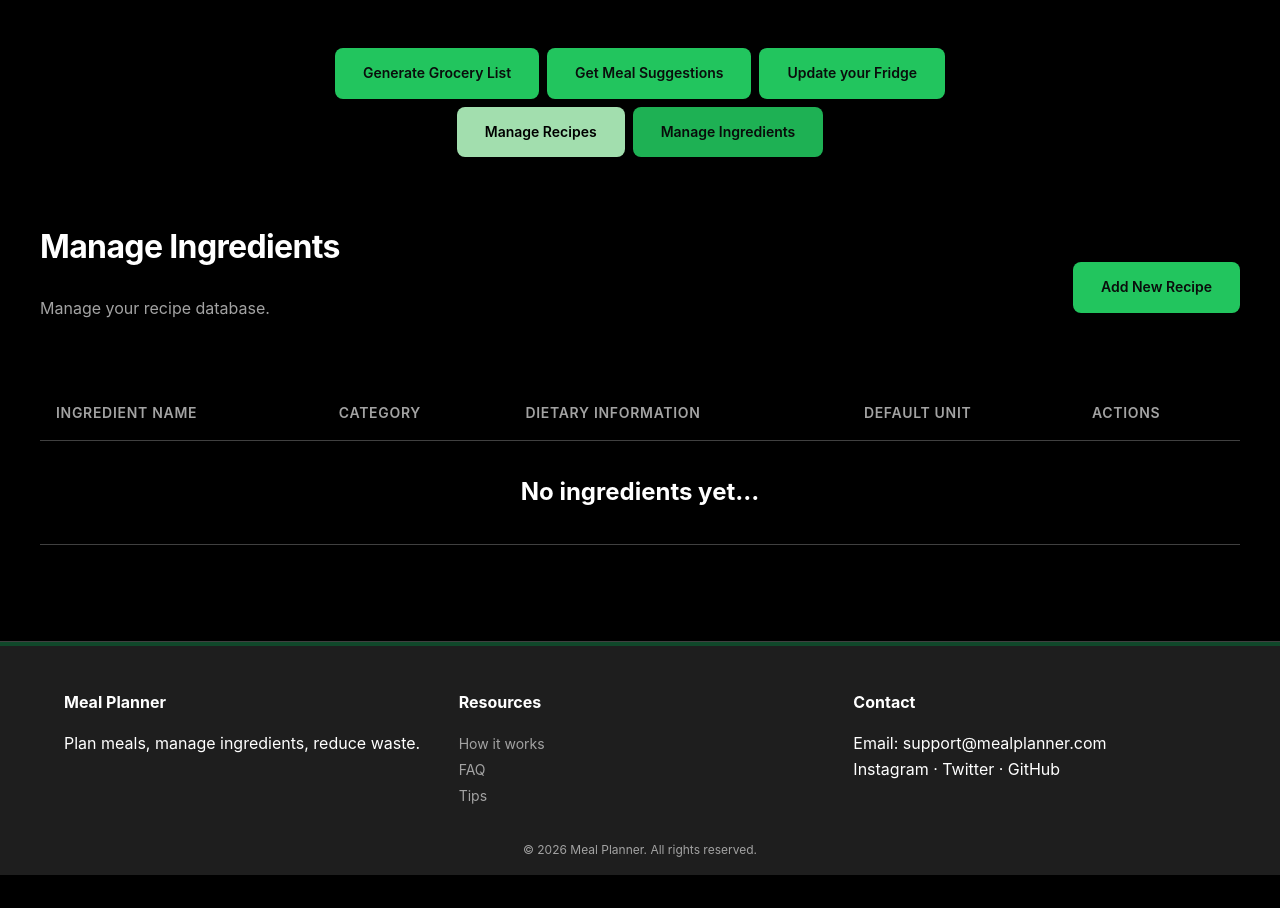
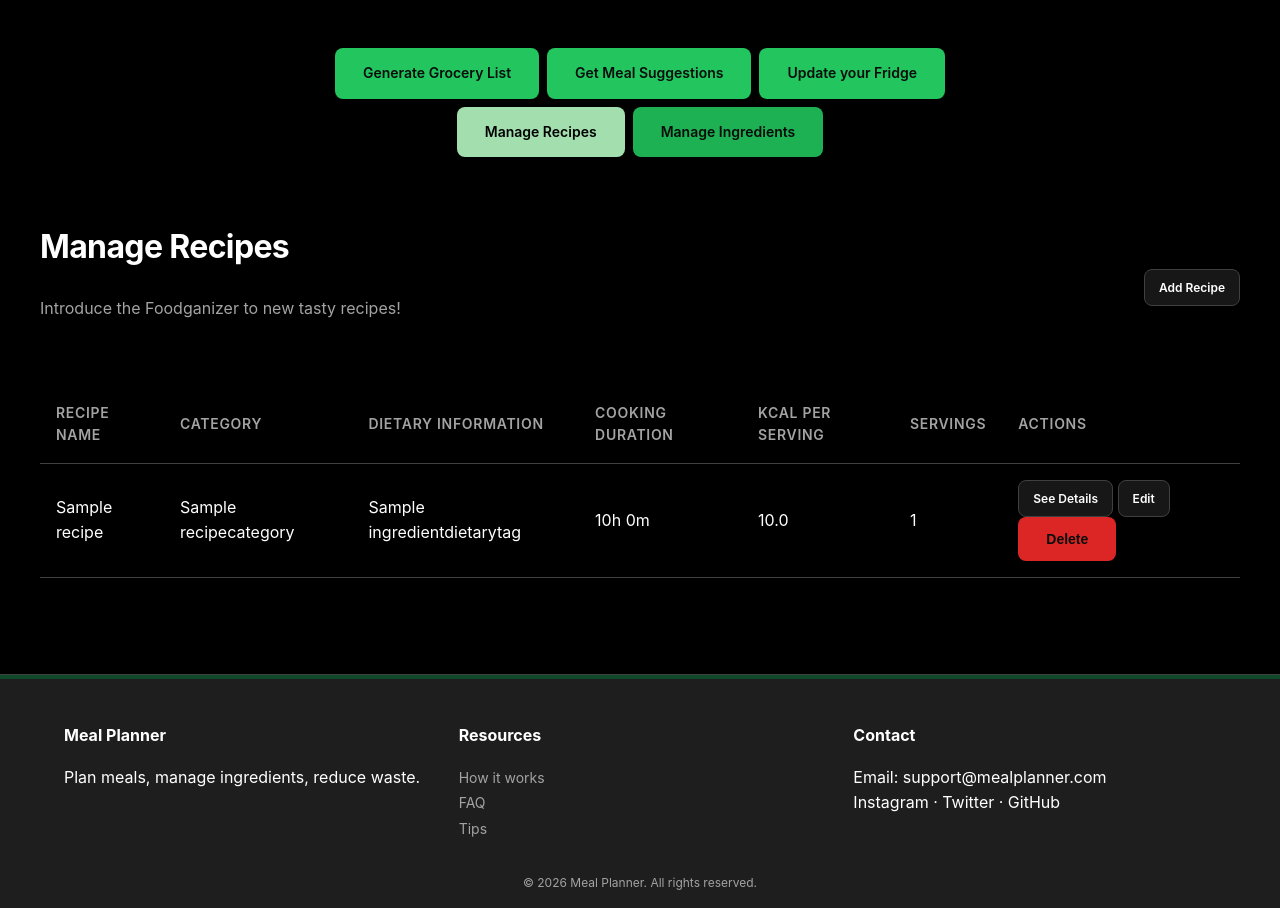
Before and after one commit to YoanaBast/healthy_meals, a Django app: page /recipes/ in a window 1280 px wide. Shown: the part 62-970 px from the top of the page. Before the commit the page ends 937 px from the top, so only its background shows below. Run offline with Django 5.2, Linux system fonts and the light colour scheme; tables that the repository leaves empty hold one stand-in row (values such as "Sample post"); parts of the project's set-up code (start-up, migrations or seed data) failed here and were passed over.

Commit message:
see details for recipes done, rendering done, delete done, edit not started, add is in progress,

```diff
--- a/ingredients/templates/ingredients/ingredient_detail.html
+++ b/ingredients/templates/ingredients/ingredient_detail.html
@@ -18,9 +18,10 @@
             <a href="{% url 'edit_ingredient' ingredient.id %}" class="btn btn-secondary">Edit</a>
             <button class="btn btn-danger"
                     type="button"
-                    onclick="openDeleteModal({{ ingredient.id }}, '{{ ingredient.name }}')">
+                    onclick="openDeleteModal('ingredient', {{ ingredient.id }}, '{{ ingredient.name|escapejs }}')">
                 Delete
             </button>
+
         </div>
     </div>
 
@@ -87,9 +88,10 @@
             {% for n, value in nutrients.items %}
             <tr>
                 <td>{{ n|upper }}</td>
-                <td>{{ value|floatformat:2 }}</td>
+                <td>{{ value }}</td>
             </tr>
             {% endfor %}
+
         </tbody>
     </table>
 
--- a/recipes/forms.py
+++ b/recipes/forms.py
@@ -0,0 +1,48 @@
+from django import forms
+from django.forms import inlineformset_factory
+
+from .models import Recipe, RecipeIngredient, RecipeCategory
+from ingredients.models import Ingredient, IngredientMeasurementUnit
+
+
+class RecipeFormAdmin(forms.ModelForm):
+    """
+    this changes the input/eedit option for the cooking time, the default was time and not duration
+    """
+    class Meta:
+        model = Recipe
+        fields = '__all__'
+        widgets = {
+            'cooking_time': forms.TimeInput(format='%H:%M'),  # HH:MM
+        }
+
+class RecipeForm(forms.ModelForm):
+    class Meta:
+        model = Recipe
+        fields = ['name', 'category', 'cooking_time', 'servings', 'instructions']
+
+class RecipeIngredientForm(forms.ModelForm):
+    class Meta:
+        model = RecipeIngredient
+        fields = ['ingredient', 'quantity', 'unit']
+
+    def __init__(self, *args, **kwargs):
+        super().__init__(*args, **kwargs)
+        self.fields['unit'].queryset = IngredientMeasurementUnit.objects.none()
+
+        if self.is_bound:
+            ingredient_id = self.data.get(self.add_prefix('ingredient'))
+            if ingredient_id:
+                try:
+                    ingredient = Ingredient.objects.get(pk=int(ingredient_id))
+                    self.fields['unit'].queryset = ingredient.measurement_units.values_list('unit', flat=True)
+                except:
+                    pass
+        elif self.instance.pk and self.instance.ingredient:
+            self.fields['unit'].queryset = self.instance.ingredient.measurement_units.values_list('unit', flat=True)
+
+
+RecipeIngredientFormSet = inlineformset_factory(
+    Recipe, RecipeIngredient, form=RecipeIngredientForm,
+    extra=3, can_delete=True  # extra=3 gives 3 blank rows to start, user can fill multiple ingredients
+)
--- /dev/null
+++ b/recipes/templates/recipes/delete_recipe_modal.html
@@ -0,0 +1,13 @@
+
+<div id="deleteModal" class="modal-overlay">
+    <div class="delete-modal">
+        <button class="close-button" onclick="closeDeleteModal()">&times;</button>
+        <h3 id="deleteModalTitle">Delete Recipe</h3>
+        <p id="deleteModalText">Are you sure you want to delete this recipe?</p>
+        <form id="deleteForm" method="post" style="display:inline;">
+            {% csrf_token %}
+            <button type="submit" class="btn btn-danger">Yes, Delete</button>
+        </form>
+        <button class="btn btn-secondary" onclick="closeDeleteModal()">Cancel</button>
+    </div>
+</div>
--- a/recipes/templates/recipes/manage_recipes.html
+++ b/recipes/templates/recipes/manage_recipes.html
@@ -16,55 +16,58 @@
         <!-- Title + Button Row -->
         <div class="section-header" style="display:flex; justify-content:space-between; align-items:center; margin-bottom:2rem;">
             <div>
-                <h2 class="section-title">Manage Ingredients</h2>
-                <p class="section-description">Manage your recipe database.</p>
+                <h2 class="section-title">Manage Recipes</h2>
+                <p class="section-description">Introduce the Foodganizer to new tasty recipes!</p>
             </div>
-            <a href="#addIngredientModal" class="btn">Add New Recipe</a>
+
+                <a href="{% url 'add_recipe' %}" class="btn btn-secondary btn-small">Add Recipe</a>
+
         </div>
 
 
-        <!-- ADD POPUP -->
-        {% include 'ingredients/add_ingredient_modal.html' %}
-
-
         <!-- DELETE POPUP -->
-        {% include 'ingredients/delete_ingredient_modal.html' %}
+        {% include 'recipes/delete_recipe_modal.html' %}
 
 
         <!-- Table with all ingredients -->
                 <table class="data-table">
                     <thead>
                         <tr>
-                            <th>Ingredient Name</th>
+                            <th>Recipe Name</th>
                             <th>Category</th>
                             <th>Dietary Information</th>
-                            <th>Default Unit</th>
+                            <th>Cooking Duration</th>
+                            <th>Kcal per Serving</th>
+                            <th>Servings</th>
                             <th>Actions</th>
                         </tr>
+
                     </thead>
                         <tbody>
-                            {% for ing in ingredients %}
+                            {% for rec in recipes %}
                             <tr>
-                                <td data-label="Ingredient Name">{{ ing.name }}</td>
-                                <td data-label="Category">{{ ing.category|default:"-" }}</td>
-                                <td data-label="Dietary Information"> {{ ing.dietary_info|default:"-" }}</td>
-                                <td data-label="Default Unit">{{ ing.default_unit }}</td>
+                                <td data-label="Ingredient Name">{{ rec.name }}</td>
+                                <td data-label="Category">{{ rec.category|default:"-" }}</td>
+                                <td data-label="Dietary Information"> {{ rec.dietary_info|default:"-" }}</td>
+                                <td data-label="Cooking Duration">{{ rec.cooking_duration|default:"-"  }}</td>
+                                <td data-label="Kcal per Serving">{{ rec.kcal_per_serving|default:"-"  }}</td>
+                                <td data-label="Servings">{{ rec.servings|default:"-"  }}</td>
+
                                 <td data-label="Actions">
-                                <a href="{% url 'ingredient_details' ing.id %}" class="btn btn-secondary btn-small">See Details</a>
-                                <a href="{% url 'edit_ingredient' ing.id %}" class="btn btn-secondary btn-small">Edit</a>
+                                <a href="{% url 'recipe_detail' rec.id %}" class="btn btn-secondary btn-small">See Details</a>
+                                <a href="{% url 'edit_recipe' rec.id %}" class="btn btn-secondary btn-small">Edit</a>
 
-                                <button class="btn btn-danger btn-small"
-                                    type="button"
-                                    onclick="openDeleteModal({{ ing.id }}, '{{ ing.name }}')">
-                                Delete
-                                </button>
+
+                                <button class="btn btn-danger" onclick="openDeleteModal('recipe', {{ rec.id }}, '{{ rec.name|escapejs }}')">Delete</button>
+
+
                             </td>
 
 
                             {% empty %}
                             <tr>
                                 <td colspan="5" style="text-align: center; padding: 2rem;">
-                                    <h2 style="margin: 0;">No ingredients yet...</h2>
+                                    <h2 style="margin: 0;">No recipes yet...</h2>
                                 </td>
                             </tr>
                             {% endfor %}
--- a/recipes/urls.py
+++ b/recipes/urls.py
@@ -3,5 +3,8 @@ from . import views
 
 urlpatterns = [
     path('', views.manage_recipes, name='manage_recipes'),
-
+    path('<int:pk>/', views.recipe_detail, name='recipe_detail'),  # view single recipe
+    path('add/', views.add_recipe, name='add_recipe'),
+    path('<int:pk>/edit/', views.edit_recipe, name='edit_recipe'),  # edit recipe
+    path('<int:pk>/delete/', views.delete_recipe, name='delete_recipe'),  # optional delete view
 ]
--- a/recipes/views.py
+++ b/recipes/views.py
@@ -1,16 +1,61 @@
-from django.shortcuts import render
-from .models import Recipe, RecipeCategory
+from django.shortcuts import render, get_object_or_404, redirect
+
+from ingredients.models import Ingredient
+from .forms import RecipeForm, RecipeIngredientForm, RecipeIngredientFormSet
+from .models import Recipe, RecipeCategory, RecipeIngredient
+
 
 # Create your views here.
 
 def manage_recipes(request):
-    recipe = Recipe.objects.all()
-    categories = RecipeCategory.objects.all()
+    recipes = Recipe.objects.all()
+
+    # Forms for the add modal
+    recipe_form = RecipeForm()
+    ingredient_form = RecipeIngredientForm()
 
     context = {
-        "recipe": recipe,
-        "category": categories,
-
+        'recipes': recipes,
+        'recipe_form': recipe_form,
+        'ingredient_form': ingredient_form,
     }
 
     return render(request, 'recipes/manage_recipes.html', context)
+
+def recipe_detail(request, pk):
+    recipe = get_object_or_404(Recipe, pk=pk)
+    return render(request, 'recipes/recipe_detail.html', {'recipe': recipe})
+
+
+from django.shortcuts import render, redirect
+from .forms import RecipeForm, RecipeIngredientForm
+from .models import Recipe, RecipeIngredient
+
+
+def add_recipe(request):
+    recipe_form = RecipeForm()
+    ingredient_formset = RecipeIngredientFormSet()
+    ingredients = Ingredient.objects.prefetch_related('measurement_units__unit').all()  # <- all ingredients with units
+
+    return render(request, 'recipes/add_recipe.html', {
+        'recipe_form': recipe_form,
+        'ingredient_formset': ingredient_formset,
+        'ingredients': ingredients,  # pass to template
+    })
+
+def delete_recipe(request, pk):
+    recipe = get_object_or_404(Recipe, pk=pk)
+    recipe.delete()
+    return redirect('manage_recipes')
+
+
+def edit_recipe(request, pk):
+    recipe = get_object_or_404(Recipe, pk=pk)
+    if request.method == 'POST':
+        form = RecipeForm(request.POST, instance=recipe)
+        if form.is_valid():
+            form.save()
+            return redirect('recipe_detail', recipe_id=recipe.id)
+    else:
+        form = RecipeForm(instance=recipe)
+    return render(request, 'recipes/edit_recipe.html', {'form': form, 'recipe': recipe})
--- a/static/js/delete_popup.js
+++ b/static/js/delete_popup.js
@@ -1,10 +1,11 @@
-    function openDeleteModal(id, name) {
+function openDeleteModal(type, id, name) {
+    // type: 'recipe' or 'ingredient'
     const modal = document.getElementById('deleteModal');
     const text = document.getElementById('deleteModalText');
     const form = document.getElementById('deleteForm');
 
     text.textContent = `Are you sure you want to delete "${name}"?`;
-    form.action = `/ingredients/${id}/delete/`;
+    form.action = `/${type}s/${id}/delete/`; // /recipes/ID/delete/ or /ingredients/ID/delete/
     modal.style.display = 'flex';
     document.body.style.overflow = 'hidden';
 }
```
Also changed, not shown: ingredients/models.py (+42 -7 lines), ingredients/templates/ingredients/manage_ingredients.html (+2 -5 lines), ingredients/views.py (+6 -2 lines), recipes/admin.py (+3 -11 lines), recipes/models.py (+53 -6 lines), recipes/templates/recipes/add_recipe.html (added, +76 -0 lines), recipes/templates/recipes/edit_recipe.html (added, +10 -0 lines), recipes/templates/recipes/recipe_detail.html (added, +54 -0 lines).
